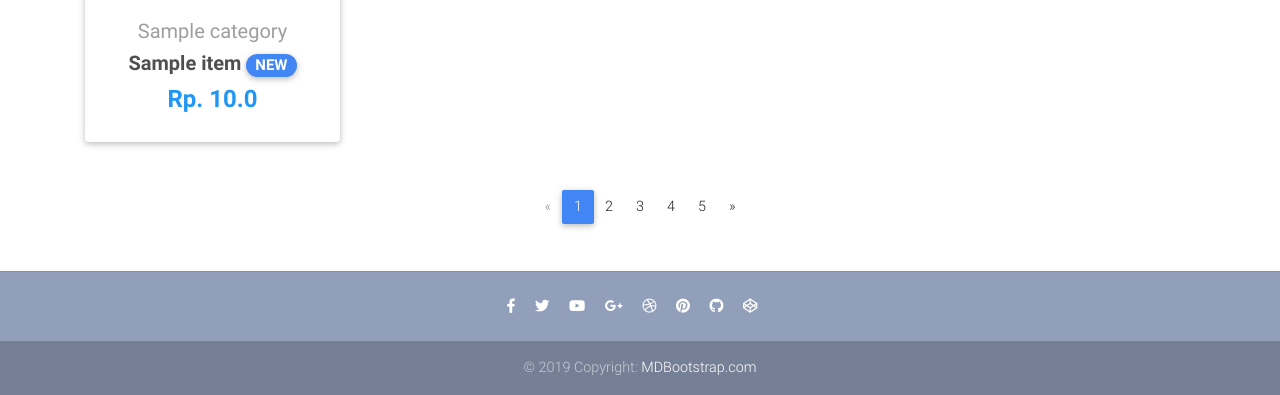
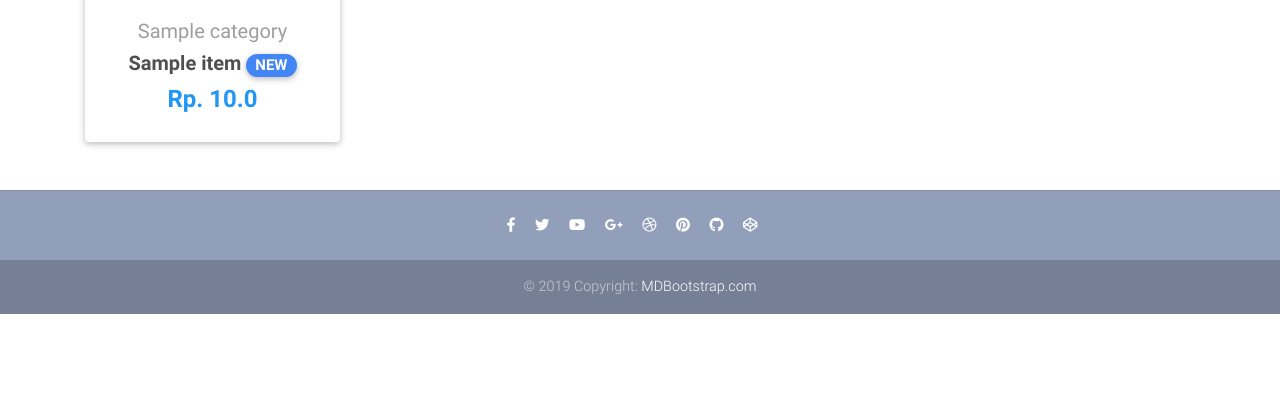
Before and after one commit to taufanbudiman/djecommerce, a Django app: page / in a window 1280 px wide. Shown: the part 794-1189 px from the top of the page. After the commit the page ends 1108 px from the top, so only its background shows below. Run offline with Django 3.2, Linux system fonts and the light colour scheme; a user stored in the database is signed in; tables that the repository leaves empty hold one stand-in row (values such as "Sample post"); some libraries are stand-ins or nearby versions.

Commit message:
count cart

```diff
--- /dev/null
+++ b/ecom/core/templatetags/cart_template_tags.py
@@ -0,0 +1,13 @@
+from django import template
+from core.models import Order
+
+register = template.Library()
+
+
+@register.filter
+def cart_item_count(user):
+    if user.is_authenticated:
+        qs = Order.objects.filter(user=user, ordered=False)
+        if qs.exists():
+            return qs[0].items.count()
+    return 0
--- a/ecom/core/views.py
+++ b/ecom/core/views.py
@@ -7,6 +7,7 @@ from .models import Item, OrderItem, Order
 
 class HomeView(ListView):
     model = Item
+    paginate_by = 8
     template_name = "home.html"
 
 
--- a/ecom/templates/home.html
+++ b/ecom/templates/home.html
@@ -114,43 +114,37 @@
         <!--Section: Products v.3-->
 
         <!--Pagination-->
+        {% if is_paginated %}
         <nav class="d-flex justify-content-center wow fadeIn">
         <ul class="pagination pg-blue">
 
           <!--Arrow left-->
-          <li class="page-item disabled">
-            <a class="page-link" href="#" aria-label="Previous">
+          {% if page_obj.has_previous %}
+          <li class="page-item">
+            <a class="page-link" href="?page={{ page_obj.previous_page_number }}" aria-label="Previous">
               <span aria-hidden="true">&laquo;</span>
               <span class="sr-only">Previous</span>
             </a>
           </li>
+          {% endif %}
 
           <li class="page-item active">
-            <a class="page-link" href="#">1
+            <a class="page-link" href="?page={{ page_obj.number }}">{{ page_obj.number }}
               <span class="sr-only">(current)</span>
             </a>
           </li>
+
+          {% if page_obj.has_next %}
           <li class="page-item">
-            <a class="page-link" href="#">2</a>
-          </li>
-          <li class="page-item">
-            <a class="page-link" href="#">3</a>
-          </li>
-          <li class="page-item">
-            <a class="page-link" href="#">4</a>
-          </li>
-          <li class="page-item">
-            <a class="page-link" href="#">5</a>
-          </li>
-
-          <li class="page-item">
-            <a class="page-link" href="#" aria-label="Next">
+            <a class="page-link" href="?page={{ page_obj.next_page_number }}" aria-label="Next">
               <span aria-hidden="true">&raquo;</span>
               <span class="sr-only">Next</span>
             </a>
           </li>
+          {% endif %}
         </ul>
         </nav>
+        {% endif %}
         <!--Pagination-->
     </div>
 </main>
--- a/ecom/templates/navbar.html
+++ b/ecom/templates/navbar.html
@@ -1,3 +1,5 @@
+{% load cart_template_tags %}
+
 <!-- Navbar -->
 <nav class="navbar fixed-top navbar-expand-lg navbar-light white scrolling-navbar">
     <div class="container">
@@ -33,7 +35,7 @@
             {% if request.user.is_authenticated %}
                 <li class="nav-item">
                     <a class="nav-link waves-effect">
-                      <span class="badge red z-depth-1 mr-1"> 1 </span>
+                      <span class="badge red z-depth-1 mr-1"> {{ request.user|cart_item_count }} </span>
                       <i class="fas fa-shopping-cart"></i>
                       <span class="clearfix d-none d-sm-inline-block"> Cart </span>
                     </a>
```
